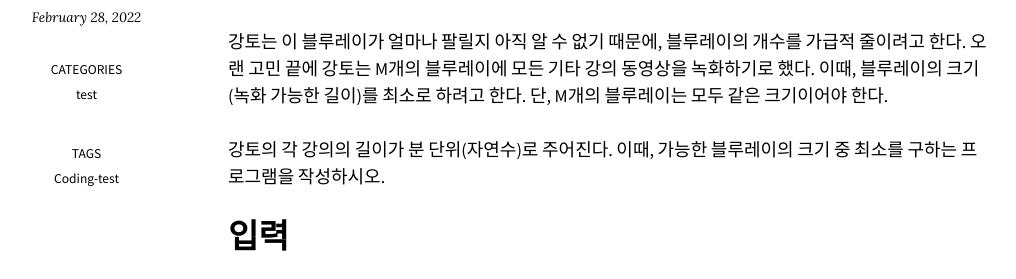
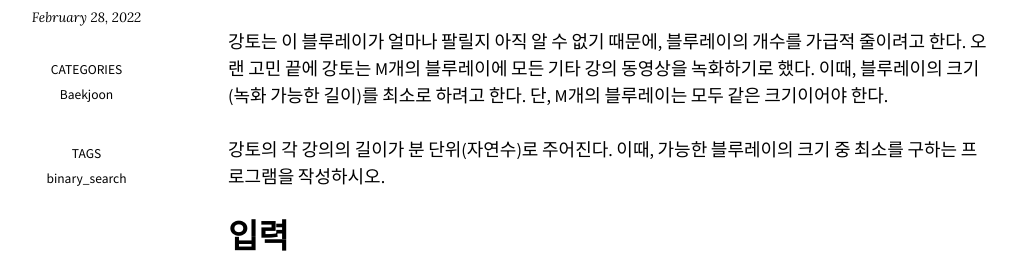
Before and after one commit to stae1102/stae1102.github.io, a Jekyll site: the page built from _posts/2022-02-28-백준-2343-기타레슨 .markdown, in a window 1280 px wide and 900 px high, scrolled down 468 px. Shown: the part 174-453 px from the top of the window, without its empty margins (147-1163 px from the left). Built offline with Jekyll 4.4.1, drawn with Linux system fonts in a browser that asks for light colours; nearby versions of some CDN libraries; comment, search, counter and statistics services are not loaded.

Commit message:
목차 수정

```diff
--- a/_posts/2022-02-28-백준-2343-기타레슨 .markdown
+++ b/_posts/2022-02-28-백준-2343-기타레슨 .markdown
@@ -4,9 +4,9 @@ title:  "백준 2343 기타레슨"
 excerpt: "이분 탐색"
 date:   2022-02-28 23:16:00 +0900
 categories:
-  - test
+  - Baekjoon
 tags:
-  - Coding-test
+  - binary_search
 ---
 
 # 문제
--- a/_posts/2022-03-11-백준 20922 겹치는 건 싫어.markdown
+++ b/_posts/2022-03-11-백준 20922 겹치는 건 싫어.markdown
@@ -4,7 +4,7 @@ title: "백준: 20922 겹치는 건 싫어"
 excerpt: "Python, Two_pointer"
 date: 2022-03-11 22:42:00 +0900
 categories:
-  - Solve
+  - Baekjoon
 tags:
   - Two_pointer
 ---
```
